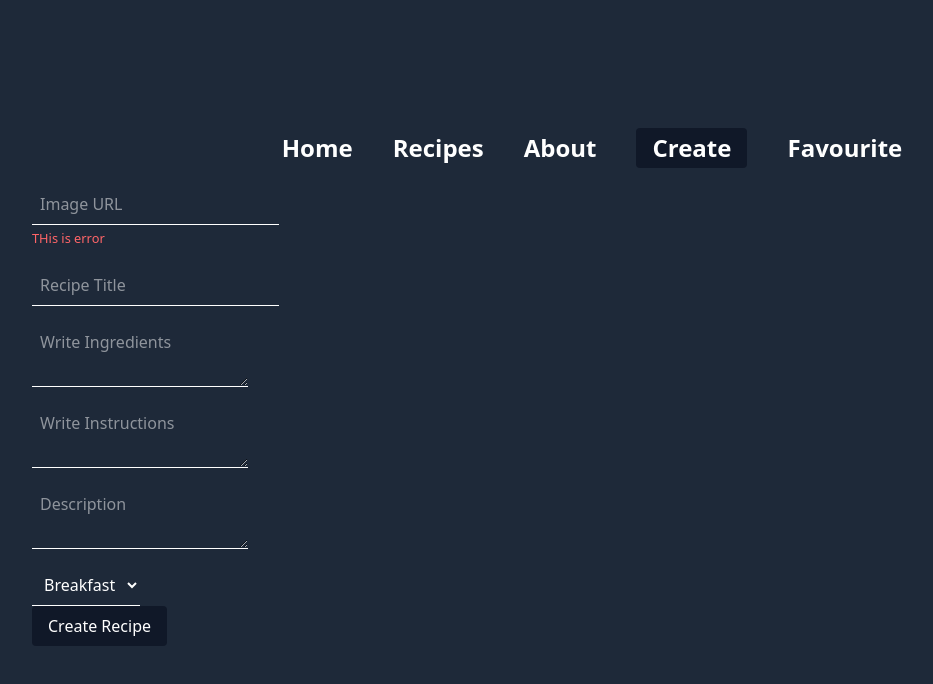
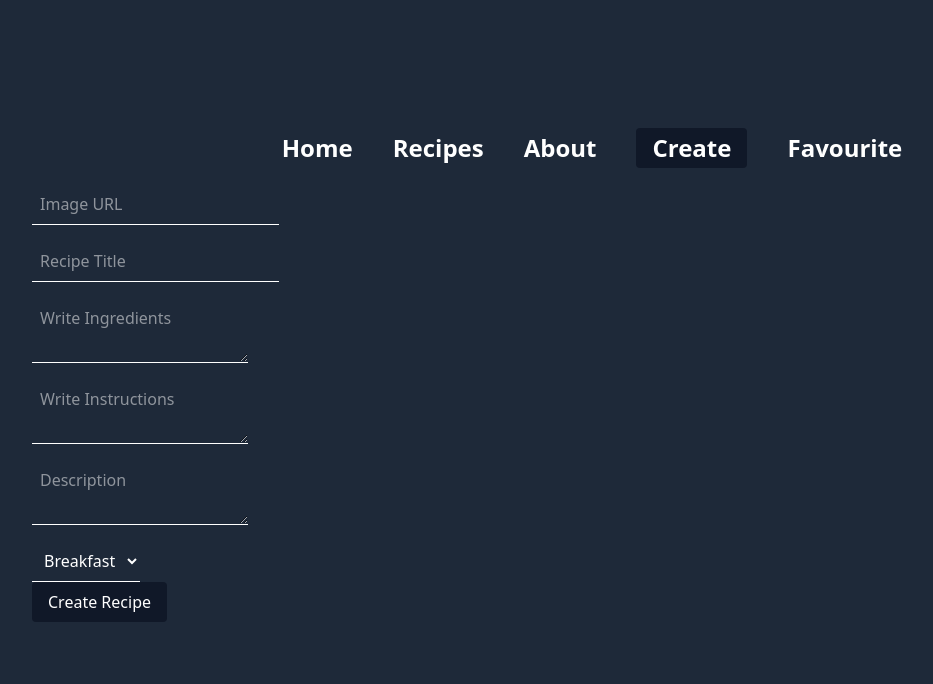
Before and after one commit to gautam-chudasama/Recipe-Vault, a React (Vite) app: page /create in a window 1280 px wide. Shown: the top 684 px of the page, without its empty margins (48-981 px from the left). Built offline with nearby package versions, Linux system fonts and the light colour scheme.

Commit message:
Update Create.jsx

```diff
--- a/src/pages/Create.jsx
+++ b/src/pages/Create.jsx
@@ -35,7 +35,7 @@ const Create = () => {
         type="url"
         placeholder="Image URL"
         />
-        <small className="text-red-400">THis is error</small>
+{/*         <small className="text-red-400">THis is error</small> */}
 
         <input
         {...register("title")}
```
